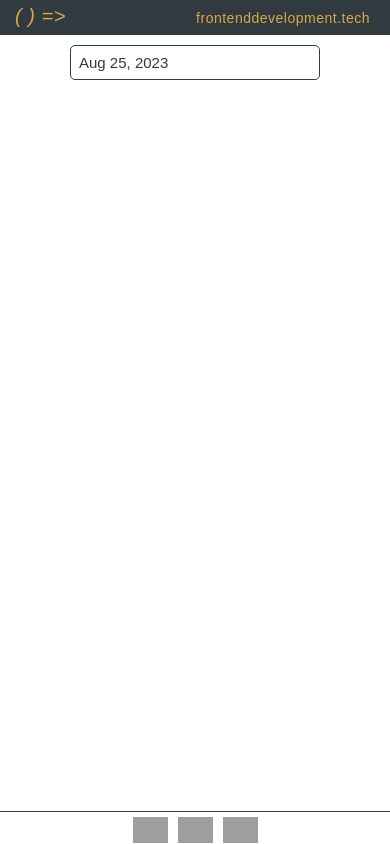
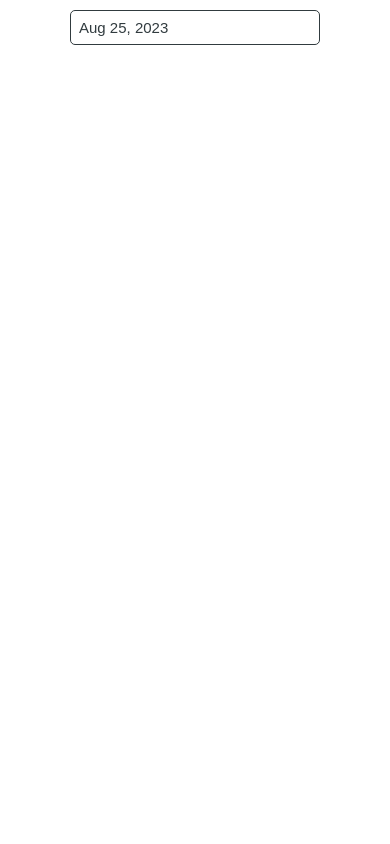
Before and after one commit to eastcoastdeveloper/datepicker-angular-component, an Angular app: page / in a window 390 px wide. Built offline with nearby package versions, Linux system fonts and the light colour scheme; grey boxes are pictures that could not be loaded.

Commit message:
3 files modified

```diff
--- a/src/app/app.component.html
+++ b/src/app/app.component.html
@@ -1,13 +1,3 @@
-<header>
-  <div class="fat-arrow">
-    <span>( ) =</span>
-    <span class="caret">&#62;</span>
-  </div>
-  <a href="https://frontenddevelopment.tech/" target="_blank"
-    >frontenddevelopment.tech</a
-  >
-</header>
-
 <div class="date-picker">
   <div app-calendar></div>
 </div>
--- a/src/index.html
+++ b/src/index.html
@@ -1,9 +1,31 @@
+<header>
+  <div class="fat-arrow">
+    <span>( ) =</span>
+    <span class="caret">&#62;</span>
+  </div>
+  <a href="https://frontenddevelopment.tech/" target="_blank"
+    >frontenddevelopment.tech</a
+  >
+</header>
+
 <my-app>loading</my-app>
 
 <footer>
   <div class="icon-grid">
-    <a href="https://www.linkedin.com/in/eric-feldberg-62a758297" target="_blank"><img src="https://upload.wikimedia.org/wikipedia/commons/thumb/c/ca/LinkedIn_logo_initials.png/512px-LinkedIn_logo_initials.png"></a>
-    <a href="https://www.instagram.com/nodulldayz/" target="_blank"><img src="https://upload.wikimedia.org/wikipedia/commons/thumb/e/e7/Instagram_logo_2016.svg/128px-Instagram_logo_2016.svg.png"></a>
-    <a href="https://flickr.com/photos/nodulldays/" target="_blank"><img alt="Flickr logo - SuperTinyIcons" src="https://upload.wikimedia.org/wikipedia/commons/thumb/f/f4/Flickr_logo_-_SuperTinyIcons.svg/512px-Flickr_logo_-_SuperTinyIcons.svg.png"></a>
+    <a
+      href="https://www.linkedin.com/in/eric-feldberg-62a758297"
+      target="_blank"
+      ><img
+        src="https://upload.wikimedia.org/wikipedia/commons/thumb/c/ca/LinkedIn_logo_initials.png/512px-LinkedIn_logo_initials.png"
+    /></a>
+    <a href="https://www.instagram.com/nodulldayz/" target="_blank"
+      ><img
+        src="https://upload.wikimedia.org/wikipedia/commons/thumb/e/e7/Instagram_logo_2016.svg/128px-Instagram_logo_2016.svg.png"
+    /></a>
+    <a href="https://flickr.com/photos/nodulldays/" target="_blank"
+      ><img
+        alt="Flickr logo - SuperTinyIcons"
+        src="https://upload.wikimedia.org/wikipedia/commons/thumb/f/f4/Flickr_logo_-_SuperTinyIcons.svg/512px-Flickr_logo_-_SuperTinyIcons.svg.png"
+    /></a>
   </div>
 </footer>
--- a/src/styles.scss
+++ b/src/styles.scss
@@ -61,3 +61,10 @@ footer {
     }
   }
 }
+
+@media screen and (max-width: 768px) {
+  footer,
+  header {
+    display: none;
+  }
+}
```
